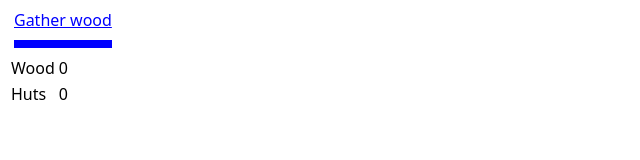
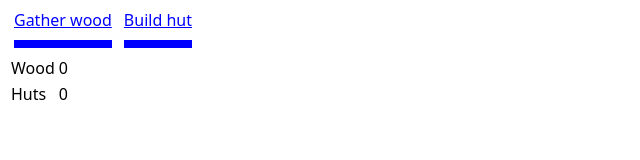
Before and after one commit to ahuth/frostbite, a React (Create React App) app: page / in a window 1280 px wide. Shown: the top 160 px of the page, without its empty margins (0-640 px from the left). Built offline with nearby package versions, Linux system fonts and the light colour scheme.

Commit message:
Add hut building action

```diff
--- a/src/components/App.tsx
+++ b/src/components/App.tsx
@@ -3,12 +3,14 @@ import Action from './Action';
 import Inventory from './Inventory';
 
 export default function App() {
+  const [huts, setHuts] = useState(0);
   const [wood, setWood] = useState(0);
 
   return (
     <div>
       <Action cooldown={2000} onClick={() => setWood(w => w + 1)} text="Gather wood" />
-      <Inventory huts={0} wood={wood} />
+      <Action cooldown={5000} onClick={() => setHuts(h => h + 1)} text="Build hut" />
+      <Inventory huts={huts} wood={wood} />
     </div>
   );
 }
```
